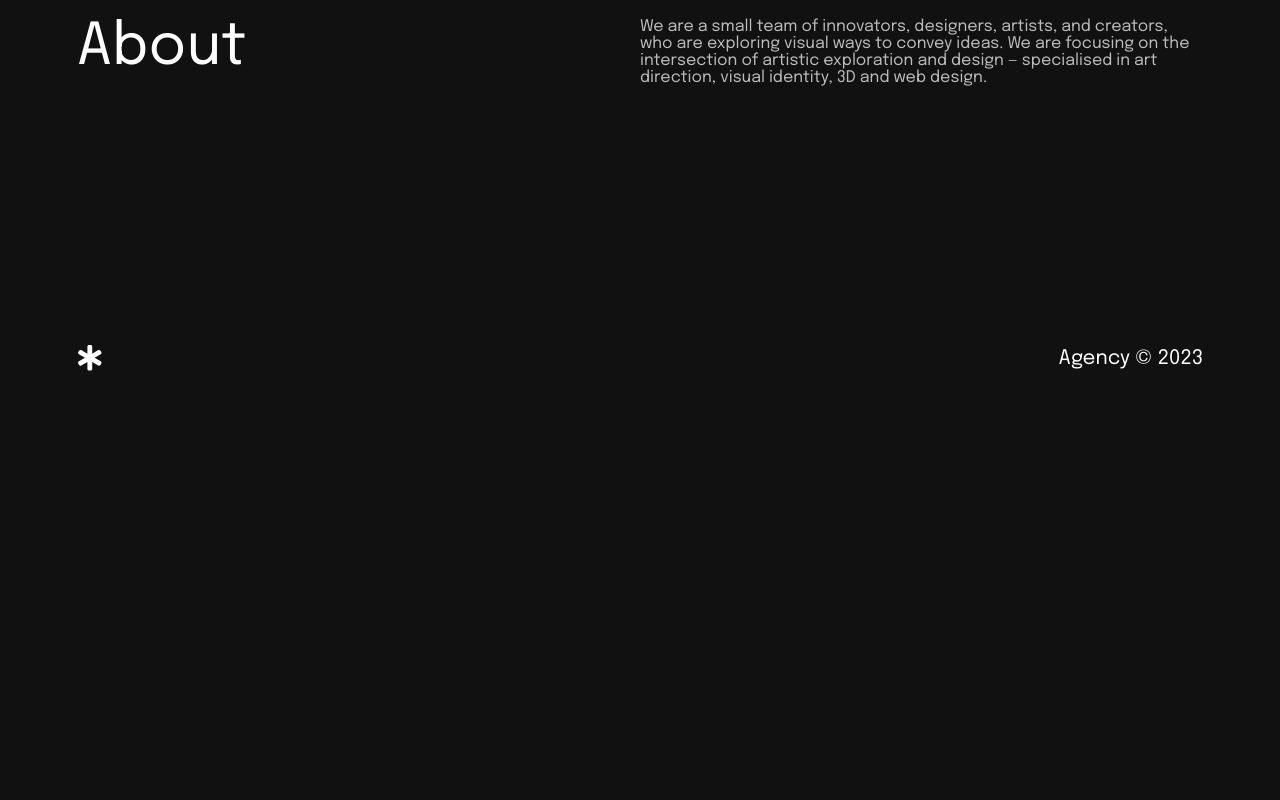
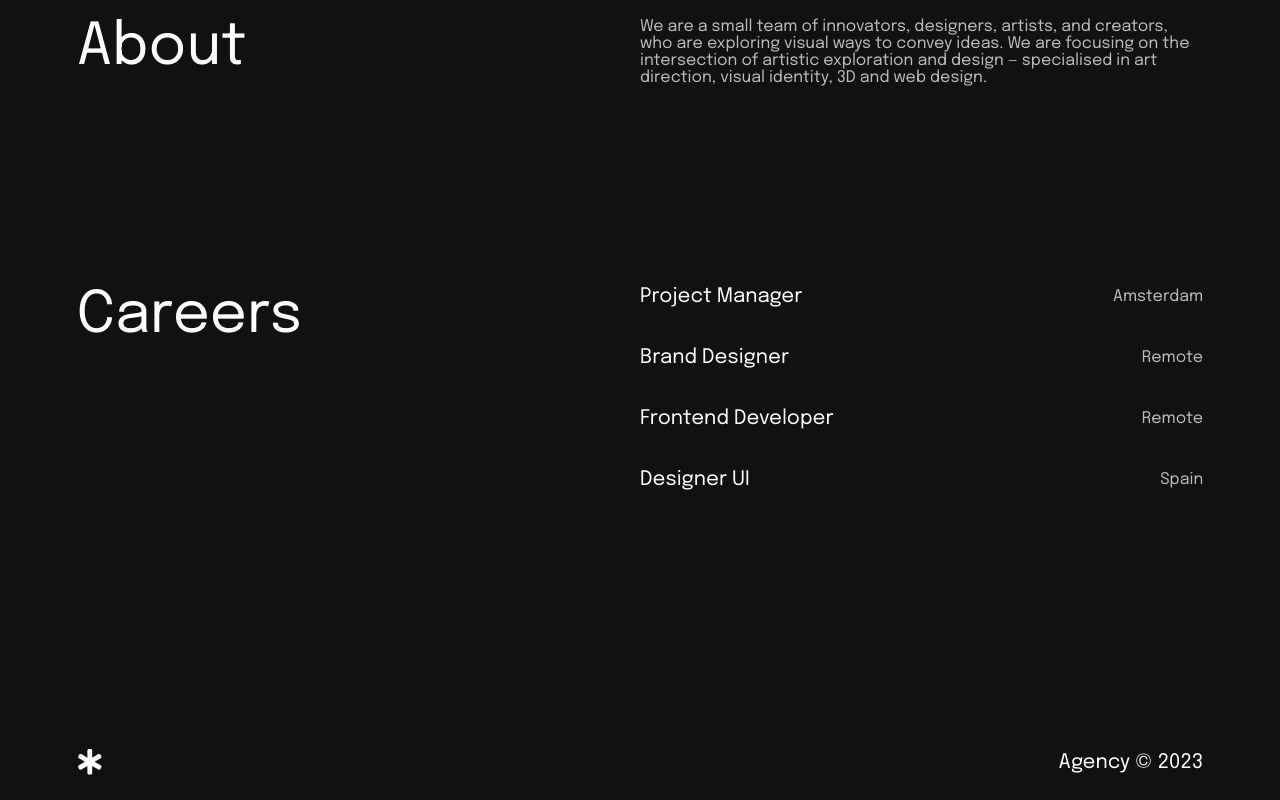
Before and after one commit to davidmedev222/agency, a React (Vite) app: page / in a window 1280 px wide. Shown: the part 3972-4772 px from the top of the page. Before the commit the page ends 4368 px from the top, so only its background shows below. Built offline with nearby package versions, Linux system fonts and the light colour scheme.

Commit message:
feat(web): add interface of the home page careers

```diff
--- /dev/null
+++ b/src/components/careers/Careers.tsx
@@ -0,0 +1,40 @@
+import { CareersItem } from '@/components'
+import { useGlobalProvider } from '@/hooks'
+import { Heading } from '@/styles-components'
+import styled from 'styled-components'
+
+const CareersStyled = styled('section')`
+  display: grid;
+  grid-template-columns: repeat(2, 1fr);
+  align-items: flex-start;
+
+  @media screen and (max-width: 49.75rem) {
+    grid-template-columns: 1fr;
+    gap: 3rem;
+ }
+`
+const CareersList = styled('ul')`
+  display: flex;
+  flex-flow: column nowrap;
+  gap: clamp(2.5rem, 2.5vw, 5rem);
+`
+
+const Careers = (): JSX.Element => {
+  const { careers } = useGlobalProvider()
+
+  const listOfCareers = careers.items.map((career) => {
+    const { id, country, job } = career
+    return <CareersItem key={id} country={country} job={job} />
+  })
+
+  return (
+    <CareersStyled>
+      <Heading as='h5'>{careers.title}</Heading>
+      <CareersList>
+        {listOfCareers}
+      </CareersList>
+    </CareersStyled>
+  )
+}
+
+export { Careers }
--- /dev/null
+++ b/src/components/careers/CareersItem.tsx
@@ -0,0 +1,31 @@
+import styled from 'styled-components'
+
+const CareersItemStyled = styled('li')`
+  display: flex;
+  flex-flow: row nowrap;
+  justify-content: space-between;
+  align-items: center;
+`
+const CareersItemJob = styled('h6')`
+  font-size: clamp(1.25rem, 1.5vw, 3rem);
+`
+const CareersItemCountry = styled('h6')`
+  color: var(--text-two);
+  font-size: clamp(1rem, 1.25vw, 2.5rem);
+`
+
+interface Props {
+  job: string
+  country: string
+}
+
+const CareersItem = ({ job, country }: Props): JSX.Element => {
+  return (
+    <CareersItemStyled>
+      <CareersItemJob>{job}</CareersItemJob>
+      <CareersItemCountry>{country}</CareersItemCountry>
+    </CareersItemStyled>
+  )
+}
+
+export { CareersItem }
--- a/src/components/index.ts
+++ b/src/components/index.ts
@@ -1,4 +1,6 @@
 export * from './about/About'
+export * from './careers/Careers'
+export * from './careers/CareersItem'
 export * from './clients/Clients'
 export * from './footer/Footer'
 export * from './header/Header'
--- a/src/pages/home/HomePage.tsx
+++ b/src/pages/home/HomePage.tsx
@@ -1,4 +1,4 @@
-import { About, Clients, Hero, Services } from '@/components'
+import { About, Careers, Clients, Hero, Services } from '@/components'
 import styled from 'styled-components'
 
 const MainStyled = styled('main')`
@@ -13,6 +13,7 @@ const HomePage = (): JSX.Element => {
       <Clients />
       <Services />
       <About />
+      <Careers />
     </MainStyled>
   )
 }
```
